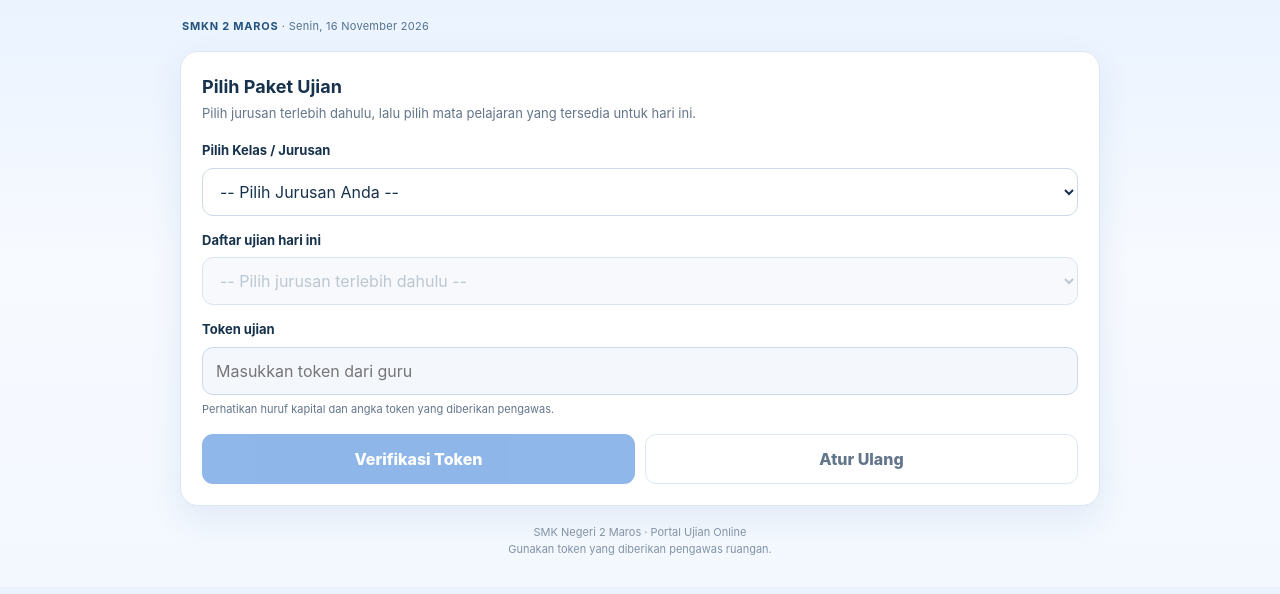
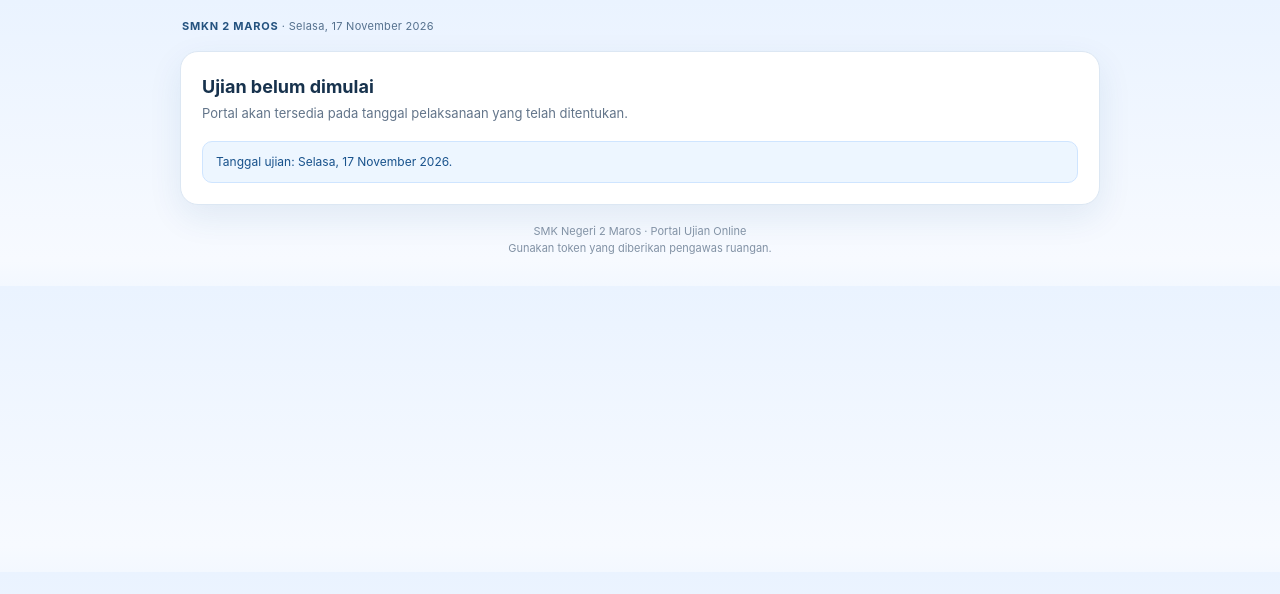
Before and after one commit to ilo071/portal-ujian-skadam, a plain HTML site: page index.html in a window 1280 px wide. Drawn offline with Linux system fonts and the light colour scheme.

Commit message:
Update index.html

```diff
--- a/index.html
+++ b/index.html
@@ -307,7 +307,7 @@
     */
     const CONFIG = {
       namaSekolah: "SMK NEGERI 2 MAROS",
-      tanggalUjian: "2026-11-16", // UBAH TANGGAL INI SETIAP HARI SEBELUM UJIAN
+      tanggalUjian: "2026-11-17", // UBAH TANGGAL INI SETIAP HARI SEBELUM UJIAN
       modeDemo: false,
 
       // PENTING: GANTI SEMUA LINK forms.gle DI BAWAH MENJADI LINK PANJANG ASLINYA
```
